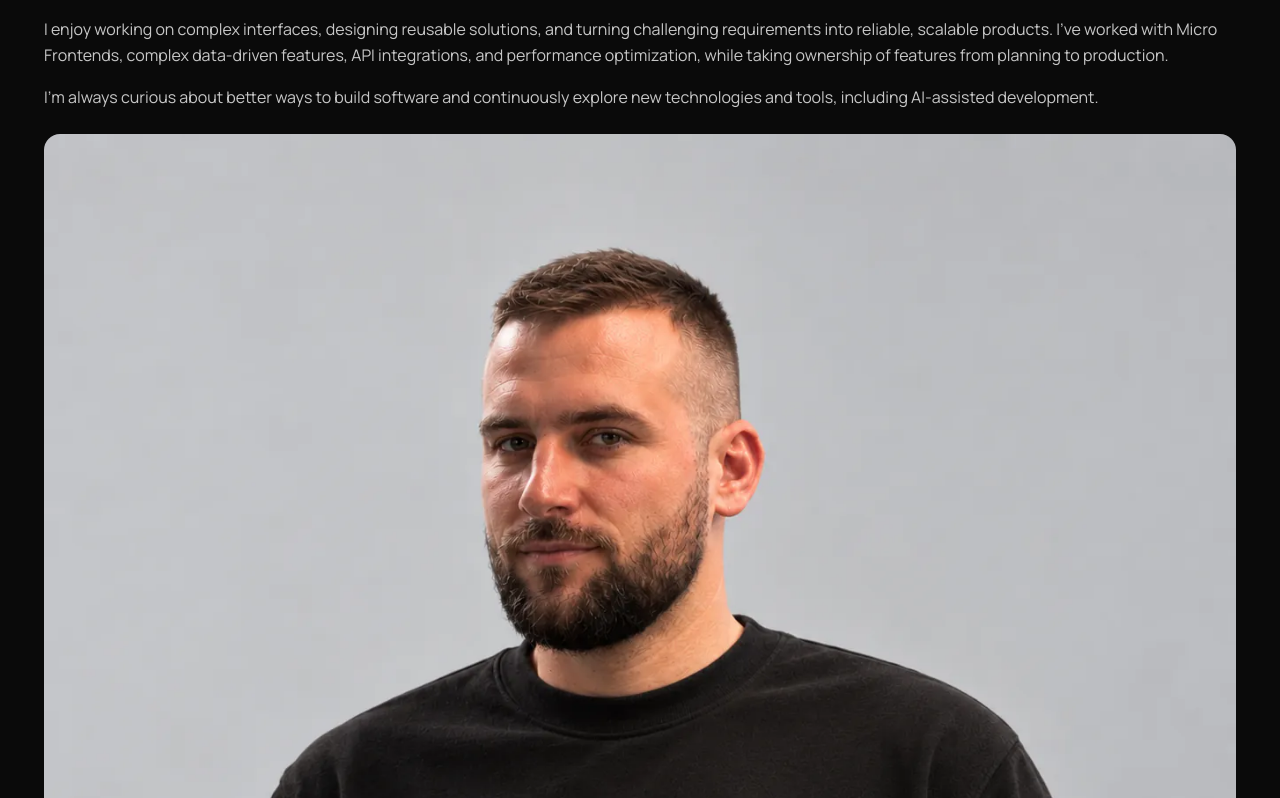
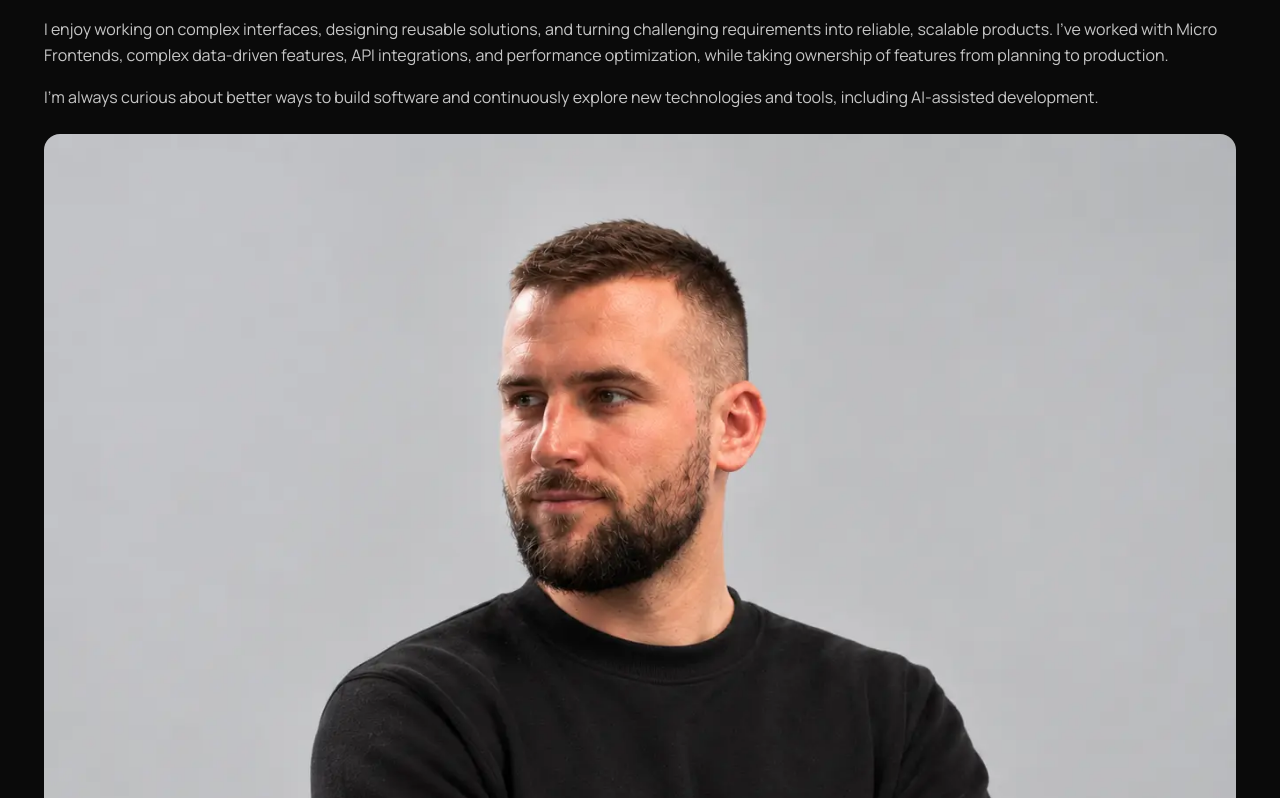
Before and after one commit to maximsukhetsky/digital-portfolio, a Next.js app: page / in a window 1280 px wide. Shown: the part 2702-3500 px from the top of the page. Built offline with nearby package versions, Linux system fonts and the light colour scheme.

Commit message:
feat: use dedicated photo in about me section

```diff
--- a/src/components/home/about-me/AboutMe.tsx
+++ b/src/components/home/about-me/AboutMe.tsx
@@ -1,5 +1,5 @@
 import Image from "next/image";
-import heroPhoto from "@/assets/images/hero-photo.webp";
+import aboutMePhoto from "@/assets/images/about-me.webp";
 import TextLink from "@/components/ui/text-link/TextLink";
 import styles from "./AboutMe.module.scss";
 import classNames from "classnames/bind";
@@ -14,7 +14,7 @@ export default function AboutMe() {
       <p className={cn("description")}>I enjoy working on complex interfaces, designing reusable solutions, and turning challenging requirements into reliable, scalable products. I’ve worked with Micro Frontends, complex data-driven features, API integrations, and performance optimization, while taking ownership of features from planning to production.</p>
       <p className={cn("description")}>I’m always curious about better ways to build software and continuously explore new technologies and tools, including AI-assisted development.</p>
       <div className={cn("photo-box")}>
-        <Image src={heroPhoto} placeholder="blur" className={cn("photo")} alt="Maxim Sukhetsky" />
+        <Image src={aboutMePhoto} placeholder="blur" className={cn("photo")} alt="Maxim Sukhetsky" />
       </div>
       <TextLink href="/about">More about me</TextLink>
     </section>
```
Also changed, not shown: src/assets/images/about-me.webp (added).
